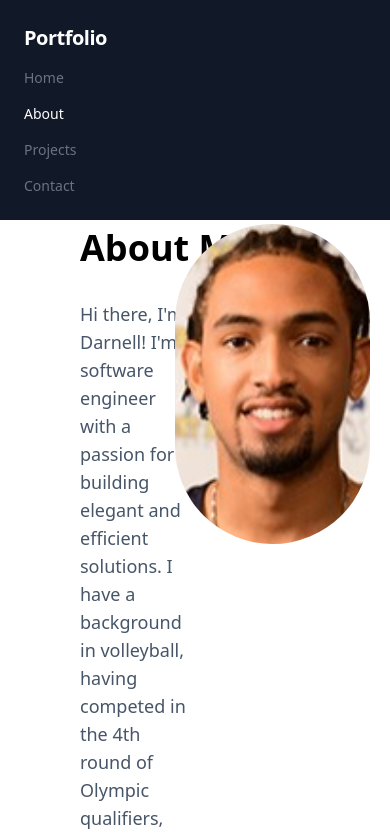
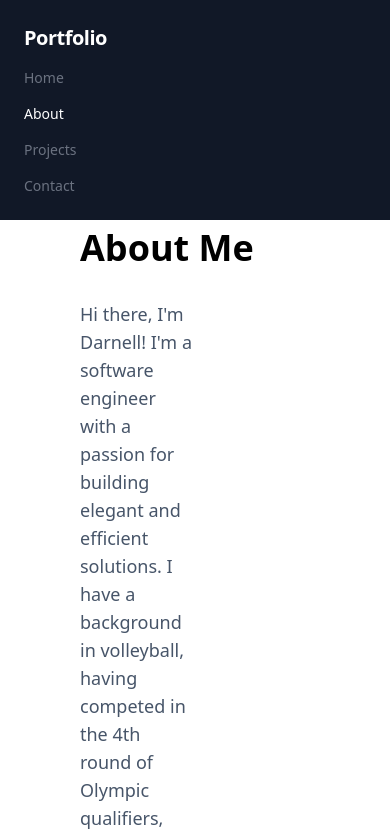
Before and after one commit to deudoxie758/portfolio, a Next.js app: page /about in a window 390 px wide. Shown: the top 837 px of the page. Built offline with nearby package versions, Linux system fonts and the light colour scheme.

Commit message:
some responsiveness

```diff
--- a/src/components/Cube.js
+++ b/src/components/Cube.js
@@ -3,6 +3,7 @@ import styles from "../styles/Cube.module.css";
 
 const Cube = () => {
   return (
+    <div className="hidden md:block">
       <div className={styles.wrapper}>
         <div className={styles.cube}>
           <div className={`${styles.face} ${styles.face1}`}></div>
@@ -13,6 +14,7 @@ const Cube = () => {
           <div className={`${styles.face} ${styles.face6}`}></div>
         </div>
       </div>
+    </div>
   );
 };
 
--- a/src/pages/about.js
+++ b/src/pages/about.js
@@ -49,7 +49,7 @@ const AboutPage = () => {
             </p>
           </div>
 
-          <div className="w-1/2 flex justify-center absolute top-56 right-5">
+          <div className="w-1/2 flex justify-center absolute top-56 right-5 invisible md:visible">
             <img
               src="/headshot.jpeg"
               alt="Profile Picture"
```
Lines whose indentation alone changed are shown as unchanged.
